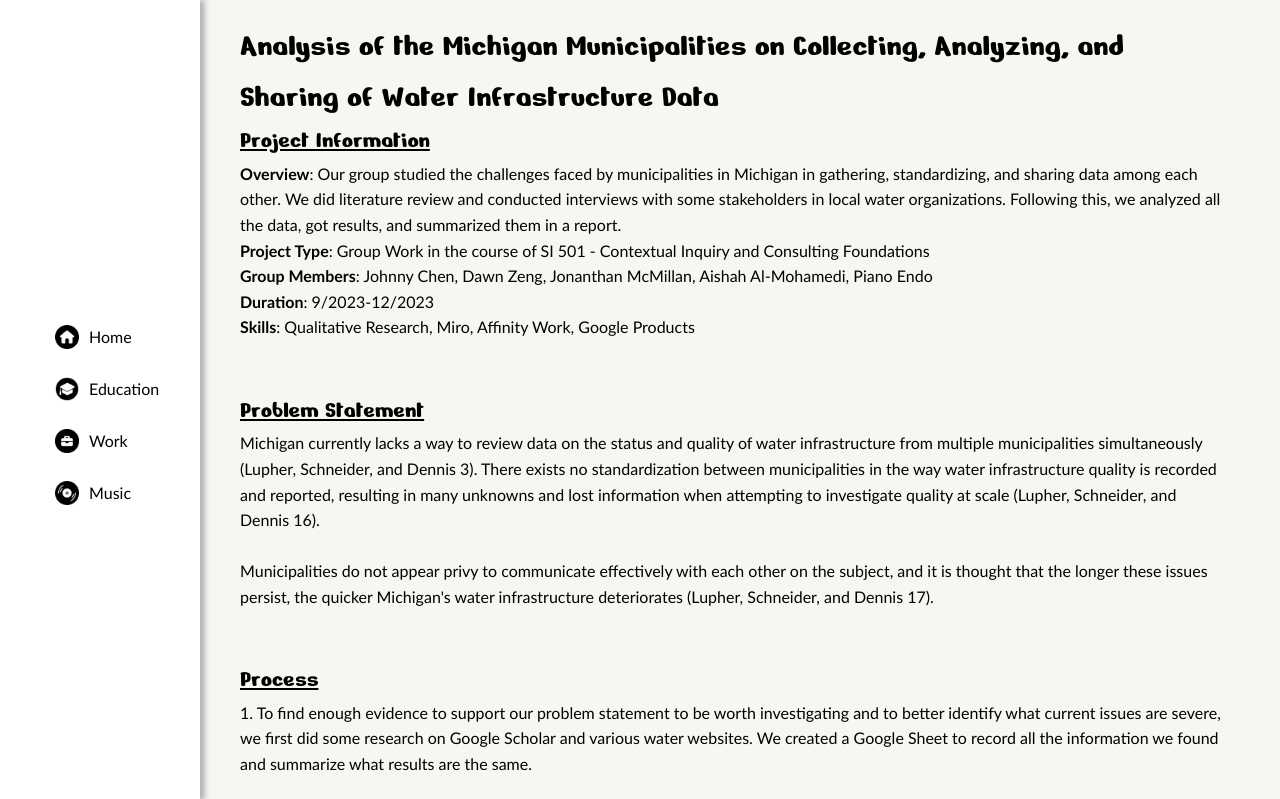
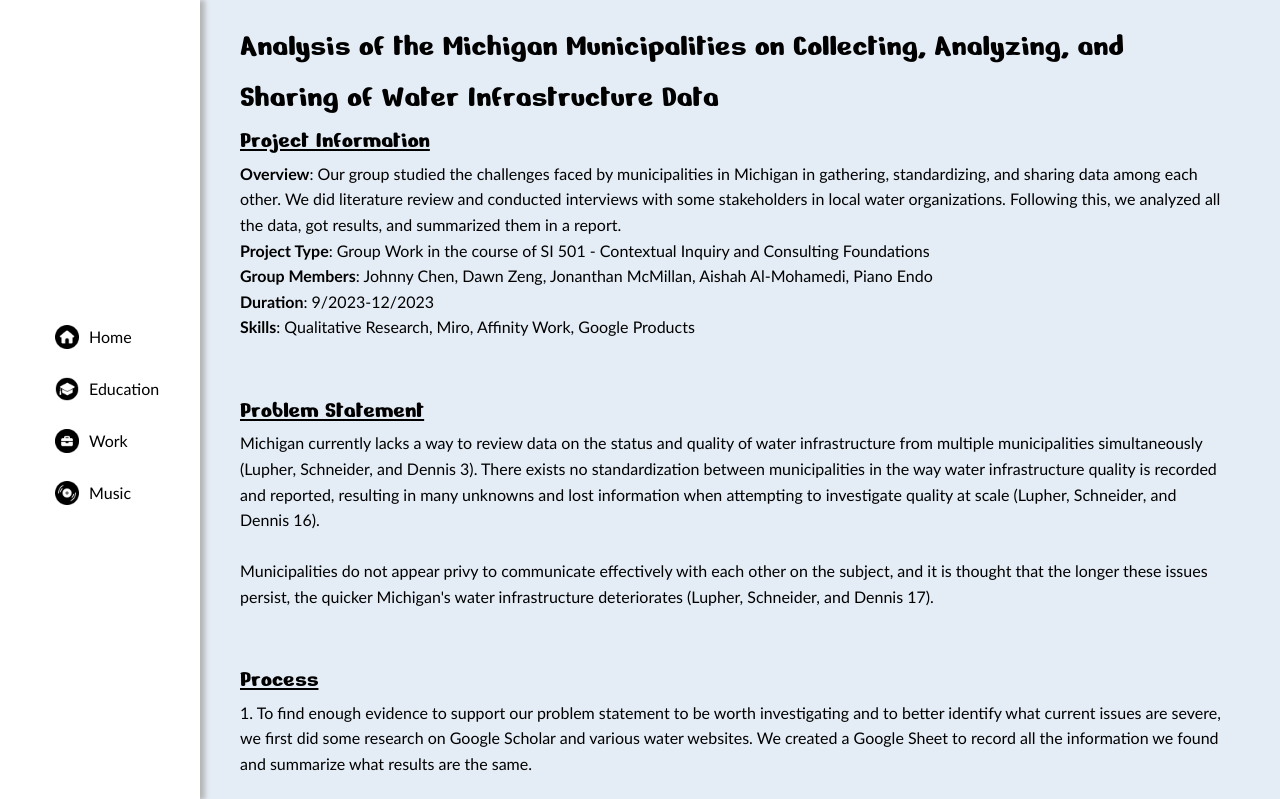
Before and after one commit to johnnyjiongyu/539_project, a plain HTML site: page water.html in a window 1280 px wide. Shown: the top 799 px of the page. Drawn offline with Linux system fonts and the light colour scheme.

Commit message:
Update water.html

```diff
--- a/water.html
+++ b/water.html
@@ -9,7 +9,7 @@
     <link href='https://fonts.googleapis.com/css?family=Nerko One' rel='stylesheet'>
     <title>Water infrastructures</title>
 </head>
-<body>
+<body class="water_color">
     <header>
         <input type="checkbox" id="hamburger_menu">
         <label for="hamburger_menu" class="hamburger_menu">
```
